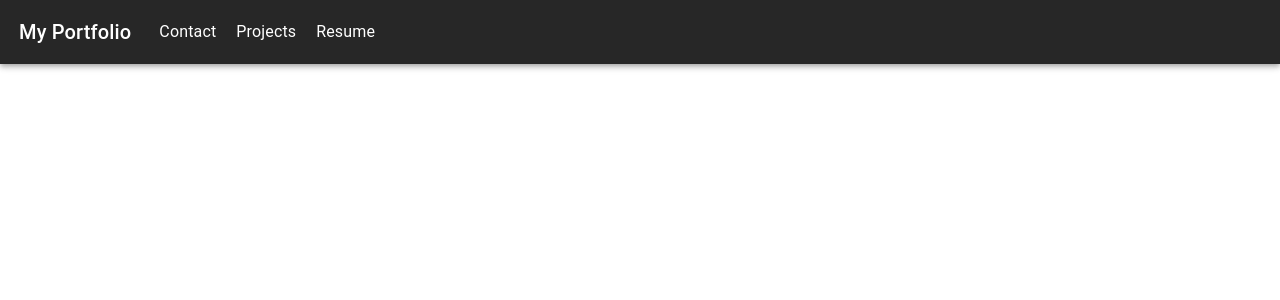
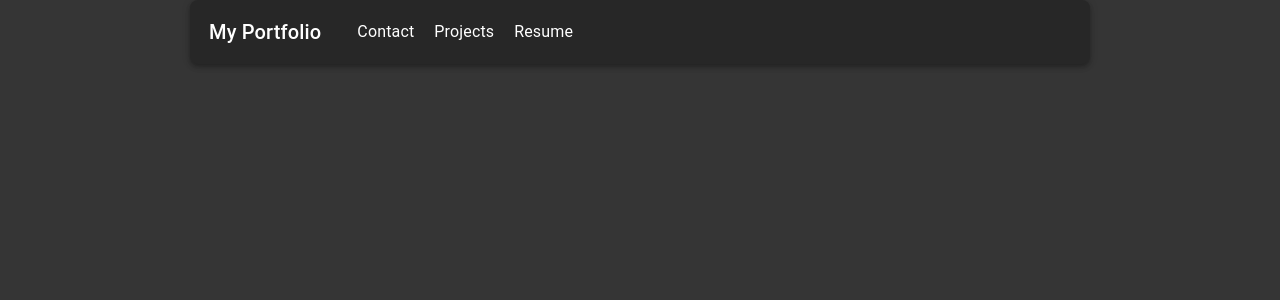
Before and after one commit to ixonstater/react-resume, a React (Create React App) app: page / in a window 1280 px wide. Shown: the top 300 px of the page. Built offline with nearby package versions, Linux system fonts and the light colour scheme.

Commit message:
Changed from styling body to using Paper element.

```diff
--- a/src/App.tsx
+++ b/src/App.tsx
@@ -1,5 +1,5 @@
 import './App.css';
-import { AppBar, Box, Button, Divider, Drawer, IconButton, List, ListItem, ListItemButton, ListItemIcon, ListItemText, ThemeProvider, Toolbar, Typography } from '@mui/material';
+import { AppBar, Box, Button, Divider, Drawer, IconButton, List, ListItem, ListItemButton, ListItemIcon, ListItemText, Paper, ThemeProvider, Toolbar, Typography } from '@mui/material';
 import { Menu, Inbox, Mail } from '@mui/icons-material';
 import React from 'react';
 import Sxp from './Sxp';
@@ -8,17 +8,13 @@ import theme from './Theme';
 const pages = ['Contact', 'Projects', 'Resume']
 
 function App() {
-
   const [mobileOpen, setMobileOpen] = React.useState(false);
-  const drawerWidth = 240;
-
 
   return (
     <ThemeProvider theme={theme}>
-
-      <div className="App">
-        <Box className="AppContent">
-          <AppBar position="static">
+      <Paper elevation={16} sx={{ borderRadius: 0, position: 'static', minHeight: '100vh', minWidth: '100vw', display: 'flex', justifyContent: 'center' }}>
+        <Box className="AppContent" sx={{ maxWidth: Sxp.appWidth, flexGrow: 1 }}>
+          <AppBar position="static" sx={{ borderRadius: 2 }}>
             <Toolbar variant="regular" sx={{ ml: Sxp.sp3 }}>
               <IconButton edge="start" color="inherit" aria-label="menu" sx={{ mr: 2, display: { xs: 'inline-flex', sm: 'none' } }} onClick={() => setMobileOpen(!mobileOpen)}>
                 <Menu />
@@ -28,7 +24,7 @@ function App() {
               </Typography>
               <Box sx={{
                 display: { xs: 'none', sm: 'block' },
-                ml: Sxp.sp3
+                ml: Sxp.sp4
               }}>
                 {pages.map((val) => {
                   return <Button color="inherit" key={`appbar-button-${val}`} sx={{ ml: Sxp.sp1 }}>
@@ -39,26 +35,24 @@ function App() {
             </Toolbar>
           </AppBar>
         </Box>
+      </Paper>
 
-        {/* Mobile drawer */}
+      {getDrawer(mobileOpen, setMobileOpen)}
+    </ThemeProvider>
+  );
+}
+
+function getDrawer(mobileOpen: boolean, setMobileOpen: Function): JSX.Element {
+  return (
     <Drawer
       variant="temporary"
       open={mobileOpen}
       onClose={() => setMobileOpen(!mobileOpen)}
       sx={{
         display: { xs: 'block', sm: 'none' },
-            '& .MuiDrawer-paper': { boxSizing: 'border-box', width: drawerWidth },
+        '& .MuiDrawer-paper': { boxSizing: 'border-box', width: 240 },
       }}
     >
-          {getDrawerContents()}
-        </Drawer>
-      </div >
-    </ThemeProvider>
-  );
-}
-
-function getDrawerContents(): JSX.Element {
-  return (
       <Box sx={{ mt: Sxp.sp3 }}>
         <List>
           {pages.map((text, _) => (
@@ -70,6 +64,8 @@ function getDrawerContents(): JSX.Element {
           ))}
         </List>
       </Box>
+
+    </Drawer>
   );
 }
 
--- a/src/Sxp.tsx
+++ b/src/Sxp.tsx
@@ -9,4 +9,6 @@ export default class Sxp {
     public static sp5 = 32;
     public static sp6 = 48;
     public static sp7 = 64;
+
+    public static appWidth = 900;
 }
```
Also changed, not shown: src/index.css (line endings or trailing spaces). Lines whose indentation alone changed are shown as unchanged.
